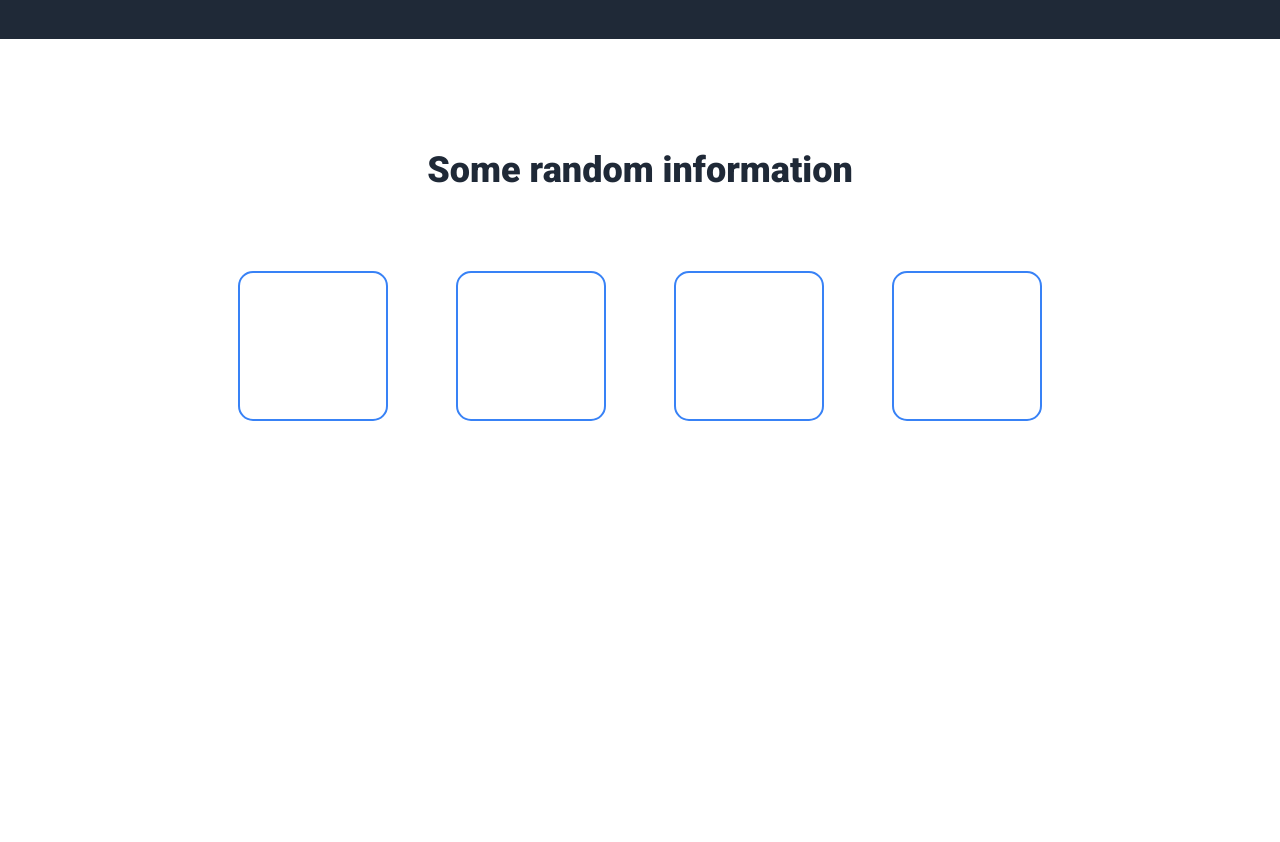
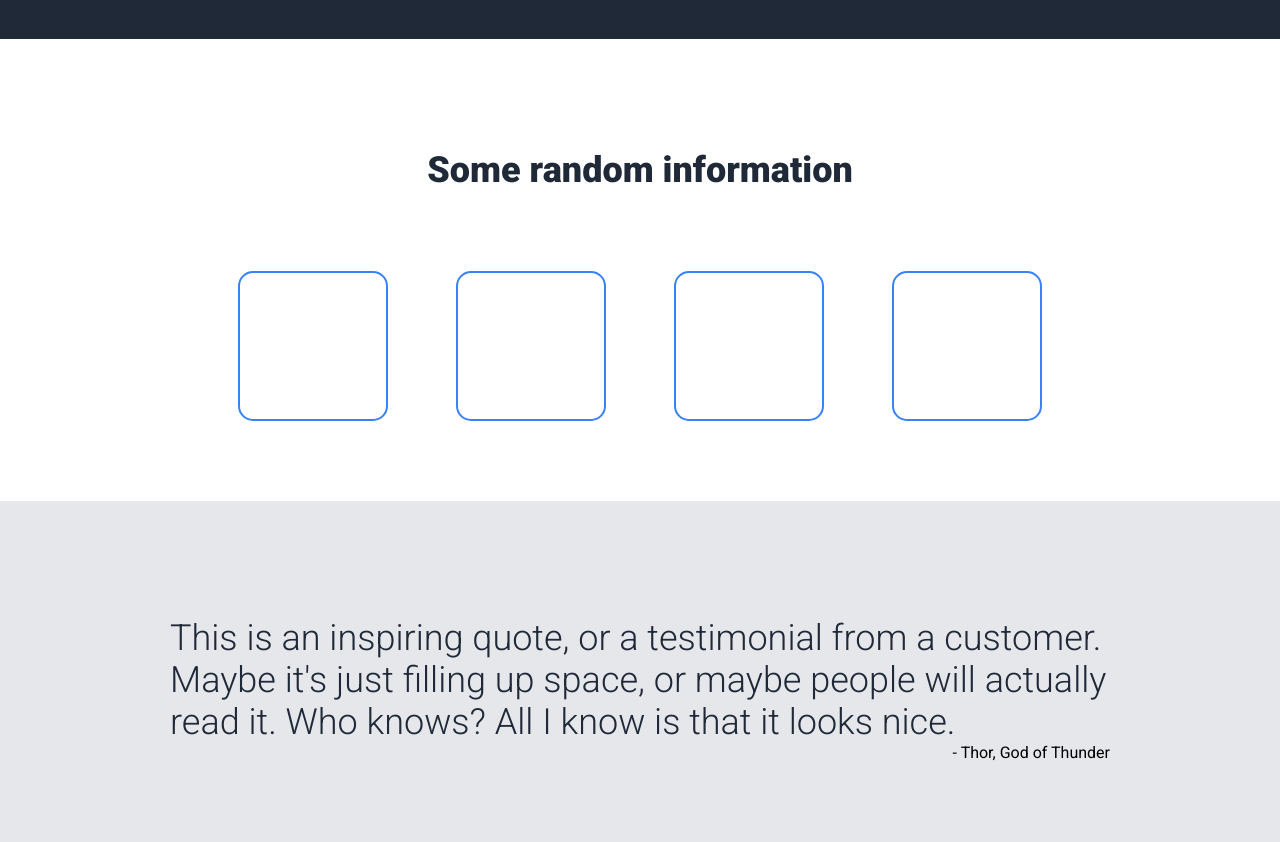
Before and after one commit to Invoke-STPE/The-Odin-Project-Foundation-Course-Projects, a plain HTML site: page odin-landing-page/index.html in a window 1280 px wide. Shown: the part 495-1337 px from the top of the page. Before the commit the page ends 996 px from the top, so only its background shows below. Drawn offline with Linux system fonts and the light colour scheme.

Commit message:
Add testimonial section

```diff
--- a/odin-landing-page/index.html
+++ b/odin-landing-page/index.html
@@ -42,6 +42,12 @@
                 </div>
             </div>
         </section>
+        <section class="section-testimonial">
+            <div class="testimonial-container">
+                <p class="testimonial-text">This is an inspiring quote, or a testimonial from a customer. Maybe it's just filling up space, or maybe people will actually read it. Who knows? All I know is that it looks nice.</p>
+                <span class="testimonial-author">- Thor, God of Thunder</span>
+            </div>
+        </section>
     </main>
 </body>
 </html>
--- a/odin-landing-page/style.css
+++ b/odin-landing-page/style.css
@@ -46,6 +46,7 @@ button {
 .hero {
     background-color: #1F2937;
 }
+
 header .header-container > ul {
     display: flex;
     align-items: center;
@@ -124,3 +125,29 @@ header .header-container > ul > li > a {
     border: 2px solid var(--color-accent);
     border-radius: 15px;
 }
+
+/* INFORMATION SECTION END */
+
+/* TESTIMONIAL START */
+.section-testimonial {
+    background-color: #E5E7EB;
+    padding-block: 5rem;
+}
+
+.testimonial-container {
+    display: flex;
+    flex-direction: column;
+    max-width: 940px;
+    margin-inline: auto;
+}
+
+.testimonial-text {
+    font-size: var(--font-size-xl);
+    color: #1F2937;
+    font-weight: 300;
+    margin-block-end: 0;
+}
+
+.testimonial-author {
+    margin-inline-start: auto;
+}
```
